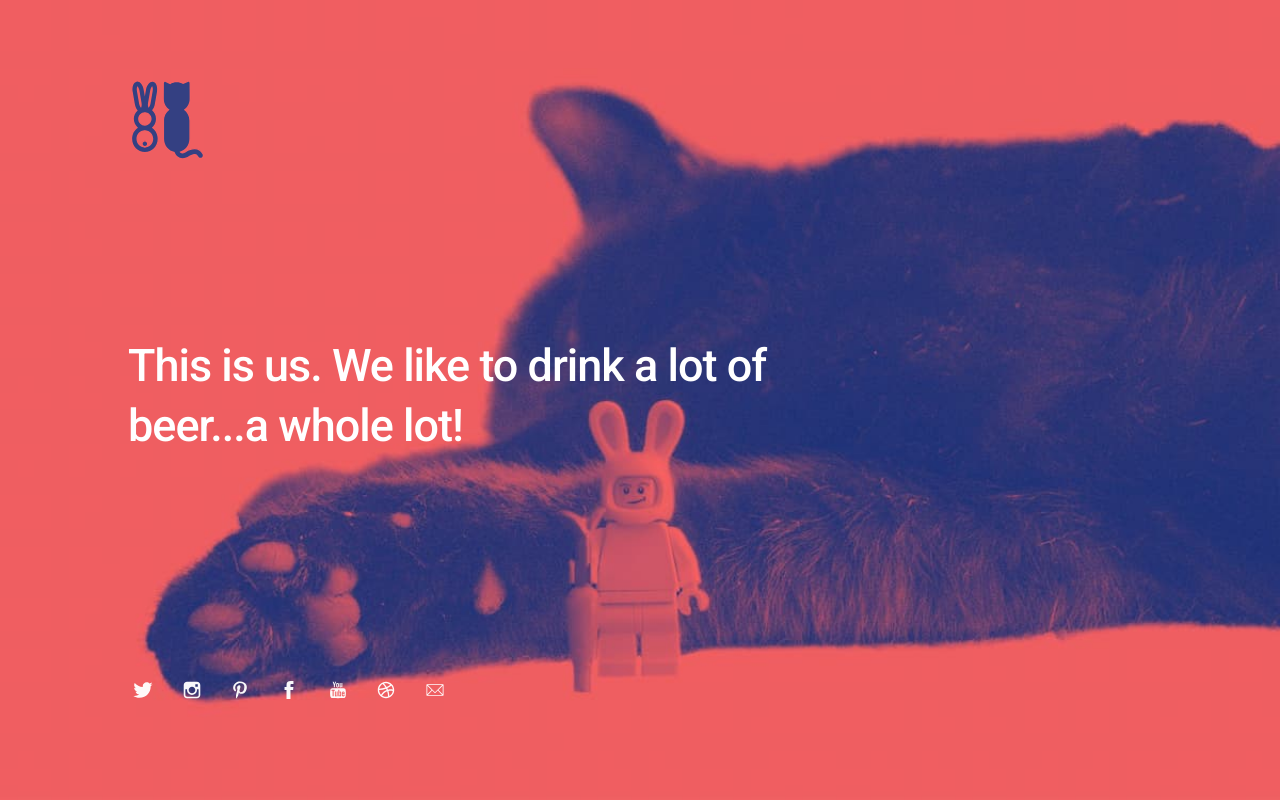
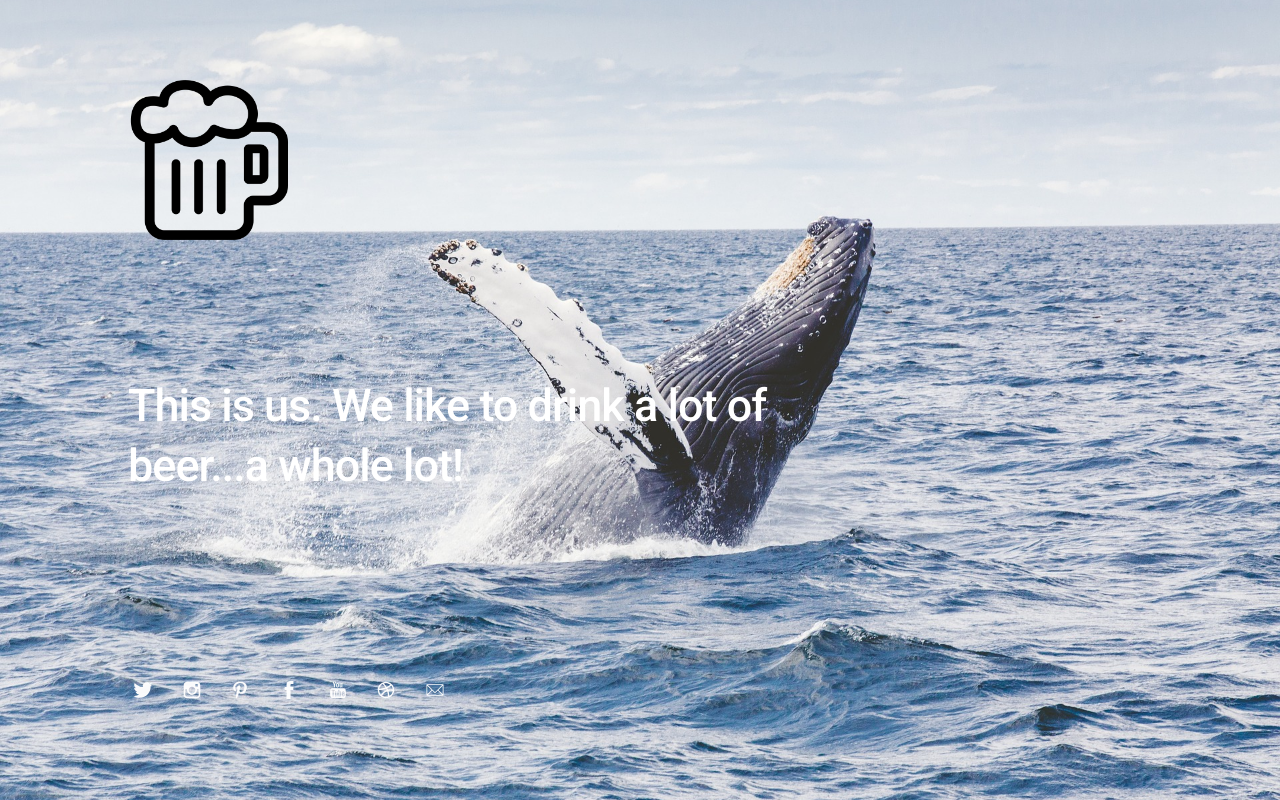
Before and after one commit to th0maZz/th0maZz.github.io, a plain HTML site: page index.html in a window 1280 px wide. Drawn offline with Linux system fonts and the light colour scheme.

Commit message:
Bilder ergänzt

```diff
--- a/assets/css/me.css
+++ b/assets/css/me.css
@@ -103,7 +103,7 @@ body.page-template-page-fullsingle-me {
   letter-spacing: -0.5px;
   color: #999999;
   color: #fff;
-  background-image: url("../../images/hur.jpg");
+  background-image: url("../../images/Hintergrund2.jpg");
   background-position: center center;
   background-size: cover; }
   body.page-template-page-fullsingle-me p {
--- a/index.html
+++ b/index.html
@@ -41,7 +41,7 @@
 
 		<div class="logo">
 
-			<img src="images/logo.svg" alt="Logo" width=80 height=80/>
+			<img src="images/logo1.png" alt="Logo" width=160 height=160/>
 
 		</div>
 
```
Also changed, not shown: images/Hintergrund.png (added), images/Hintergrund2.jpg (added), images/Logo1.png (added).
